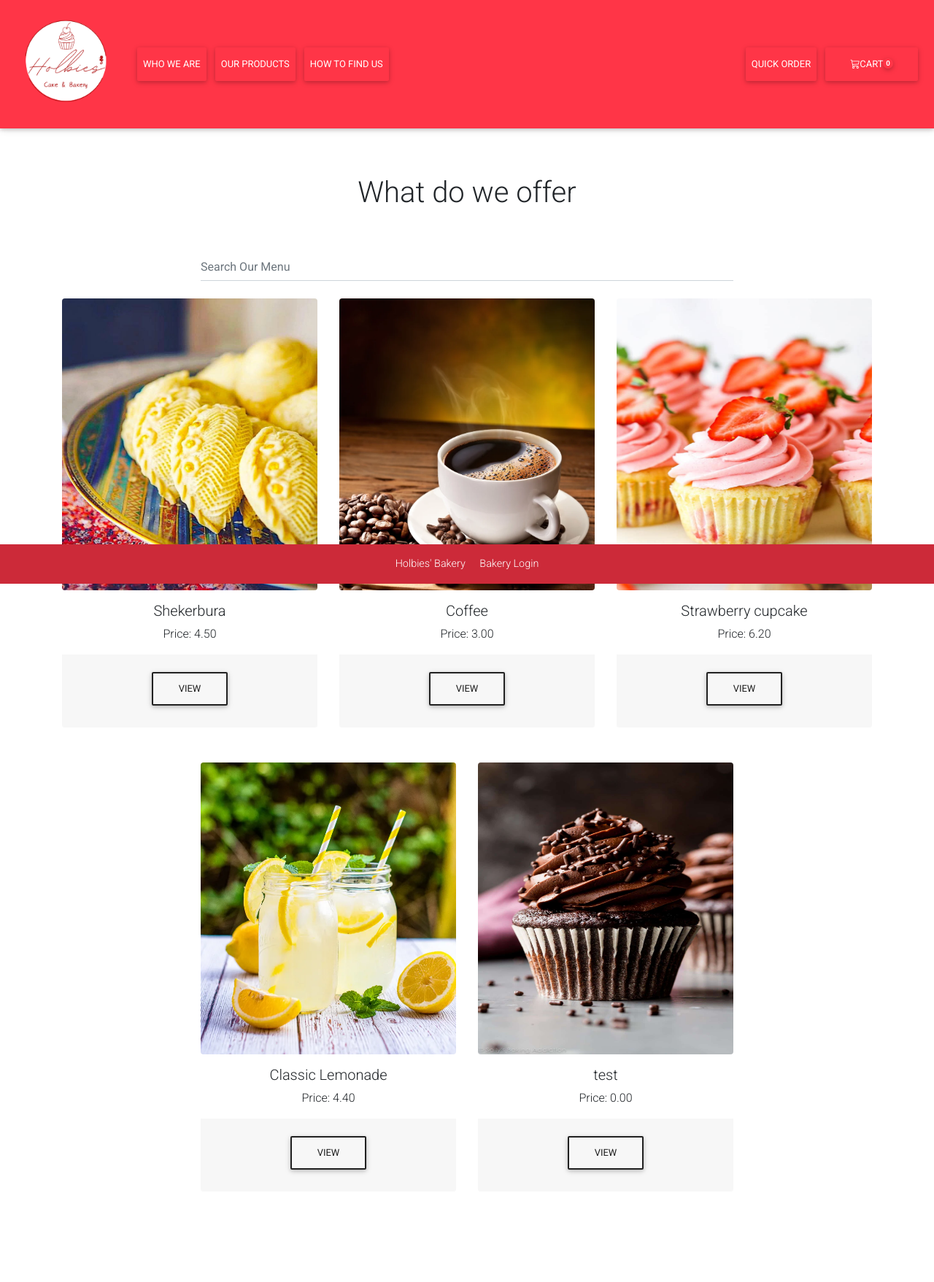
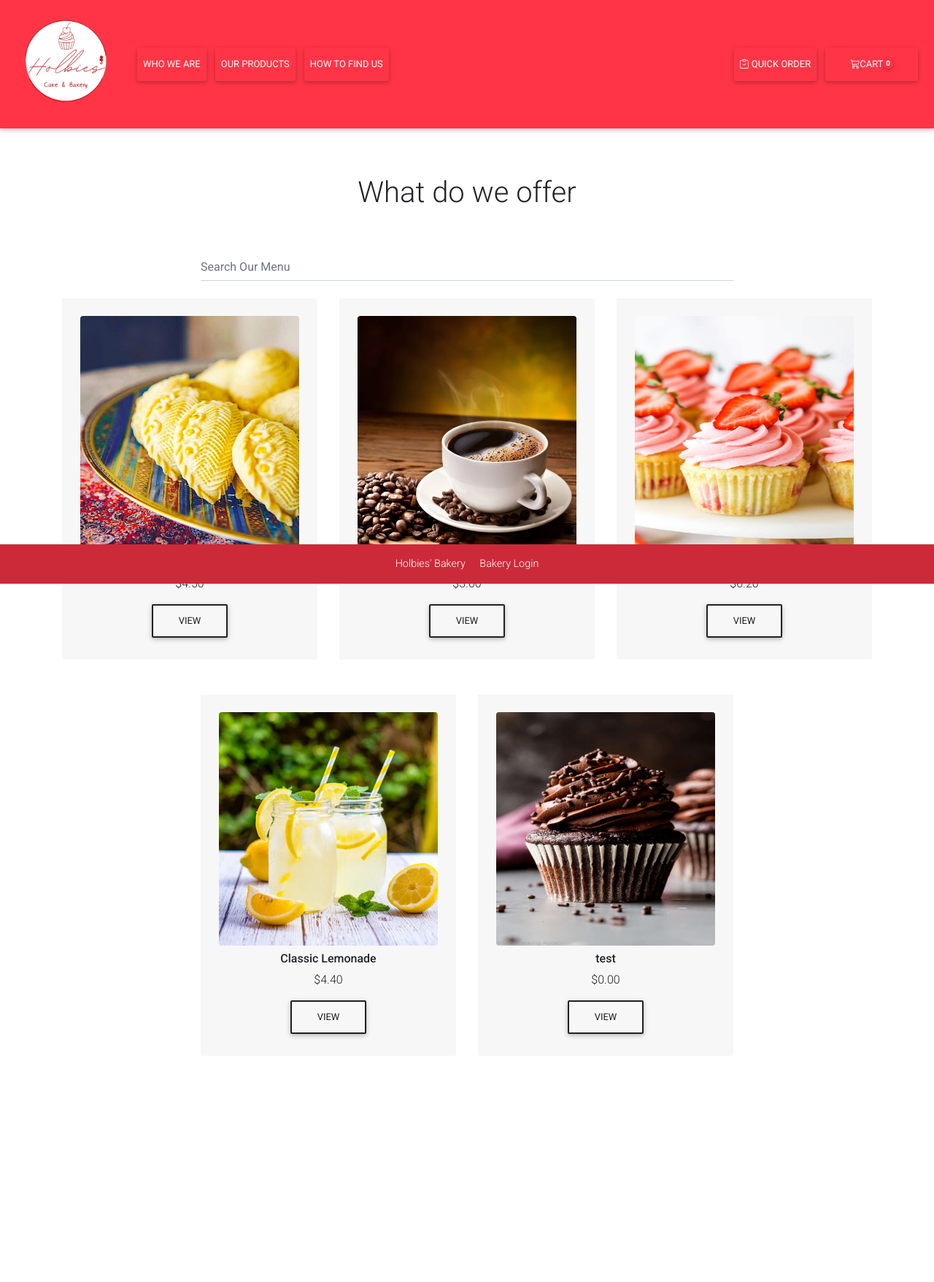
Before and after one commit to lunarinaa/holbertonschool-portfolio_project, a Django app: page /menu/ in a window 1280 px wide. Shown: the top 1757 px of the page at 73% size. After the commit the page ends 1424 px from the top, so only its background shows below. Run offline with Django 3.2, Linux system fonts and the light colour scheme; data comes from the database, SQL or seed files in the repository; both versions use the stored data as it was after the commit; some libraries are stand-ins or nearby versions.

Commit message:
item cards adjusted

```diff
--- a/holbies_bakery/customer/templates/customer/menu.html
+++ b/holbies_bakery/customer/templates/customer/menu.html
@@ -26,10 +26,10 @@
     <div class="row justify-content-center">
         {% for item in menu_items %}
         <div class="col-md-4 col-sm-12 text-center mb-5">
-            <img class="rounded" src="{{ item.image.url }}" width="350" height="400">
-            <h5 class="mt-3">{{ item.name }}</h5>
-            <p>Price: {{ item.price }}</p>
             <div class="card-footer p-4 pt-0 border-top-0 bg transparent">
+                <img class="rounded" src="{{ item.image.url }}" width="300" height="320">
+                <h6 class="mt-2"><strong>{{ item.name }} </strong></h6>
+            <p><h7> ${{ item.price }}</h7></p>
                 <div class="text-center"><a class="btn btn-outline-dark mt-auto" href="{% url 'item' item.id %}"> View</a></div>
             </div>
 
--- a/holbies_bakery/customer/templates/customer/navigation.html
+++ b/holbies_bakery/customer/templates/customer/navigation.html
@@ -22,7 +22,7 @@
     </ul>
     <ul class="navbar-nav">
       <li class="nav-item">
-        <a class="btn btn-dark-red nav-link" href="{% url 'order' %}">Quick Order</a>
+        <a class="btn btn-dark-red nav-link" href="{% url 'order' %}"><i class="bi bi-clipboard-check"></i> Quick Order</a>
       </li>
     </ul>
   <form class="d-flex">
```
Also changed, not shown: holbies_bakery/db.sqlite3.
